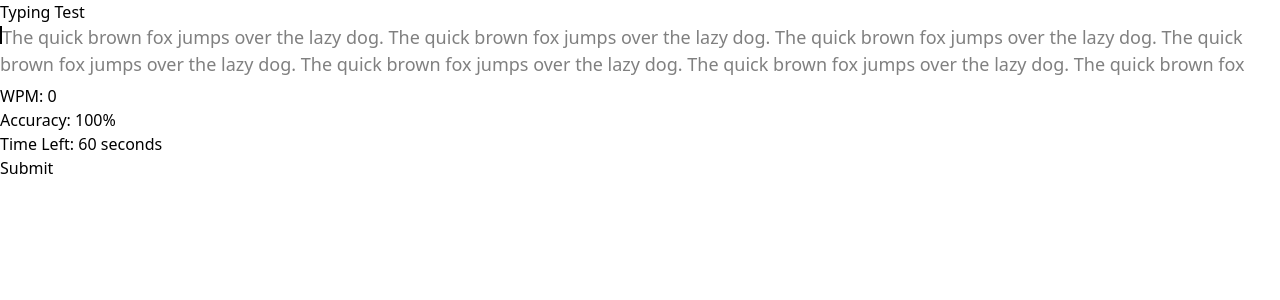
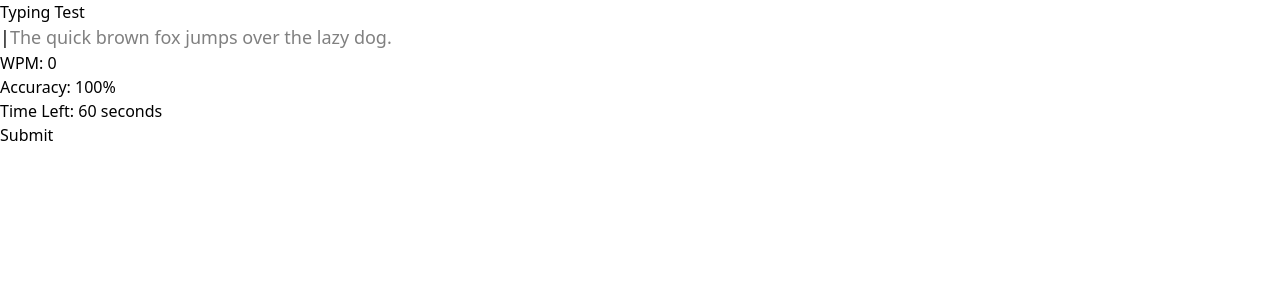
Before and after one commit to raisatya/typing_speed_test, a Next.js app: page / in a window 1280 px wide. Shown: the top 300 px of the page. Built offline with nearby package versions, Linux system fonts and the light colour scheme.

Commit message:
Components added

```diff
--- a/src/app/page.tsx
+++ b/src/app/page.tsx
@@ -1,26 +1,22 @@
-"use client"
+"use client";
 
-import { useState, useEffect, useRef } from 'react';
-import { isMobile } from '../utils/detectDevice';
+import { useState, useEffect, useRef } from "react";
+import { isMobile } from "@/utils/detectDevice";
 
 const Home = () => {
-  const [text, setText] =
-    useState(`The quick brown fox jumps over the lazy dog. The quick brown fox jumps over the lazy dog. The quick brown fox jumps over the lazy dog. The quick brown fox jumps over the lazy dog. The quick brown fox jumps over the lazy dog. The quick brown fox jumps over the lazy dog. The quick brown fox jumps over the lazy dog. The quick brown fox jumps over the lazy dog. The quick brown fox jumps over the lazy dog. The quick brown fox jumps over the lazy dog. The quick brown fox jumps over the lazy dog. The quick brown fox jumps over the lazy dog.
-`);
-  const [input, setInput] = useState('');
+  const [text, setText] = useState(
+    "The quick brown fox jumps over the lazy dog."
+  );
+  const [input, setInput] = useState("");
   const [startTime, setStartTime] = useState<Date | null>(null);
   const [wpm, setWpm] = useState<number>(0);
   const [accuracy, setAccuracy] = useState<number>(100);
   const [timeLeft, setTimeLeft] = useState<number>(60);
   const [isMobileDevice, setIsMobileDevice] = useState<boolean>(false);
   const inputRef = useRef<HTMLTextAreaElement>(null);
-  const displayRef = useRef<HTMLDivElement>(null);
 
   useEffect(() => {
     setIsMobileDevice(isMobile());
-    if (inputRef.current) {
-      inputRef.current.focus();
-    }
   }, []);
 
   useEffect(() => {
@@ -39,28 +35,26 @@ const Home = () => {
     const value = e.target.value;
     setInput(value);
     calculateStats(value);
-    handleScroll();
   };
 
   const calculateStats = (currentInput: string) => {
-    const wordsTyped = currentInput.split(' ').filter(word => word !== '').length;
-    const timeElapsed = (new Date().getTime() - (startTime?.getTime() || 0)) / 1000 / 60; // in minutes
+    const wordsTyped = currentInput
+      .split(" ")
+      .filter((word) => word !== "").length;
+    const timeElapsed =
+      (new Date().getTime() - (startTime?.getTime() || 0)) / 1000 / 60; // in minutes
     setWpm(Math.round(wordsTyped / timeElapsed));
-    const correctChars = currentInput.split('').filter((char, index) => char === text[index]).length;
+    const correctChars = currentInput
+      .split("")
+      .filter((char, index) => char === text[index]).length;
     setAccuracy(Math.round((correctChars / text.length) * 100));
   };
 
-  const handleScroll = () => {
-    if (displayRef.current) {
-      displayRef.current.scrollTop = displayRef.current.scrollHeight;
-    }
-  };
-
   const handleSubmit = async () => {
-    const response = await fetch('/api/test-results', {
-      method: 'POST',
+    const response = await fetch("/api/test-results", {
+      method: "POST",
       headers: {
-        'Content-Type': 'application/json',
+        "Content-Type": "application/json",
       },
       body: JSON.stringify({
         userId: 1, // Replace with dynamic user ID
@@ -71,7 +65,7 @@ const Home = () => {
     const data = await response.json();
     console.log(data);
     // Reset the test
-    setInput('');
+    setInput("");
     setStartTime(null);
     setWpm(0);
     setAccuracy(100);
@@ -82,12 +76,12 @@ const Home = () => {
   };
 
   const renderText = () => {
-    const renderedText = text.split('').map((char, index) => {
+    const renderedText = text.split("").map((char, index) => {
       let color;
       if (index < input.length) {
-        color = input[index] === char ? 'black' : 'red';
+        color = input[index] === char ? "black" : "red";
       } else {
-        color = 'grey';
+        color = "grey";
       }
       return (
         <span key={index} style={{ color }}>
@@ -97,19 +91,30 @@ const Home = () => {
     });
 
     // Add the caret
-    renderedText.splice(input.length, 0, <span key="caret" className="caret"></span>);
+    renderedText.splice(
+      input.length,
+      0,
+      <span key="caret" className="text-lg animate-ping">|</span>
+    );
 
     return renderedText;
   };
 
   return (
-    <div onClick={() => inputRef.current?.focus()} style={{ cursor: 'text', position: 'relative' }}>
+    <div onClick={() => inputRef.current?.focus()} style={{ cursor: "text" }}>
       <h1>Typing Test</h1>
       {isMobileDevice ? (
         <p>This application is best experienced on a desktop device.</p>
       ) : (
         <>
-          <div ref={displayRef} style={{ height: '60px', overflow: 'hidden', position: 'relative', whiteSpace: 'pre-wrap', wordWrap: 'break-word', fontSize: '18px', lineHeight: '1.5' }}>
+          <div
+            style={{
+              whiteSpace: "pre-wrap",
+              wordWrap: "break-word",
+              fontSize: "18px",
+              lineHeight: "1.5",
+            }}
+          >
             {renderText()}
           </div>
           <textarea
@@ -118,13 +123,7 @@ const Home = () => {
             onChange={handleChange}
             disabled={timeLeft === 0}
             style={{
-              position: 'absolute',
-              top: 0,
-              left: 0,
-              height: '60px',
-              width: '100%',
-              fontSize: '18px',
-              lineHeight: '1.5',
+              position: "absolute",
               opacity: 0,
               zIndex: -1,
             }}
@@ -133,29 +132,22 @@ const Home = () => {
           <p>WPM: {wpm}</p>
           <p>Accuracy: {accuracy}%</p>
           <p>Time Left: {timeLeft} seconds</p>
-          <button onClick={handleSubmit} disabled={timeLeft !== 0}>Submit</button>
+          <button onClick={handleSubmit} disabled={timeLeft !== 0}>
+            Submit
+          </button>
         </>
       )}
-      <style jsx>{`
-        .caret {
-          display: inline-block;
-          width: 2px;
-          height: 1em;
-          background-color: black;
-          animation: blink 1s step-end infinite;
-        }
-
-        @keyframes blink {
-          from, to {
-            background-color: transparent;
-          }
-          50% {
-            background-color: black;
-          }
-        }
-      `}</style>
     </div>
   );
 };
 
 export default Home;
+
+
+//To do
+/*
+  Create Navbar and its components
+  Make full page text
+  Floating buttons for restart
+  Another div for results and submit
+*/
```
Also changed, not shown: src/app/components/ScoreDisplay.tsx (added, +28 -0 lines).
